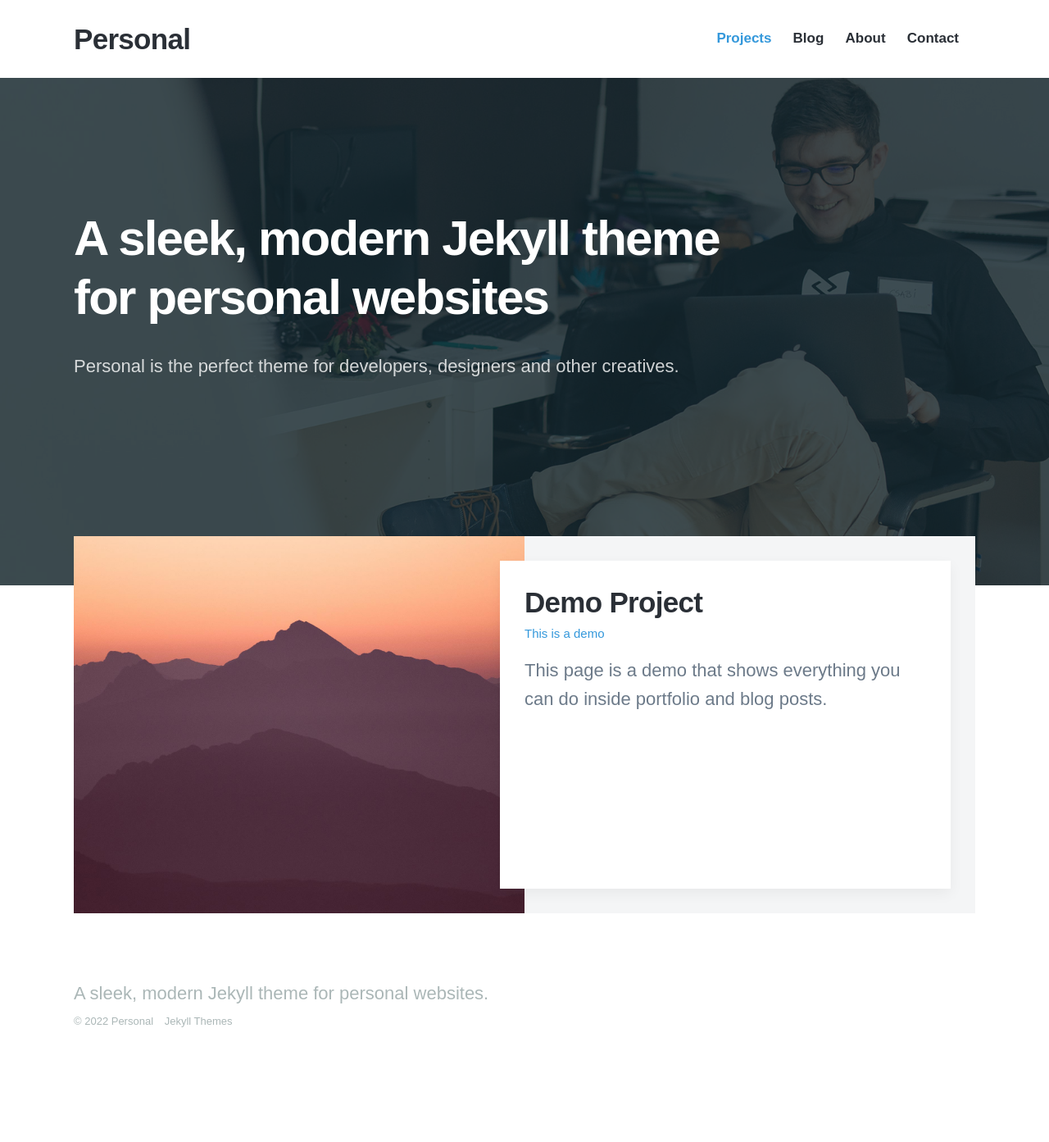
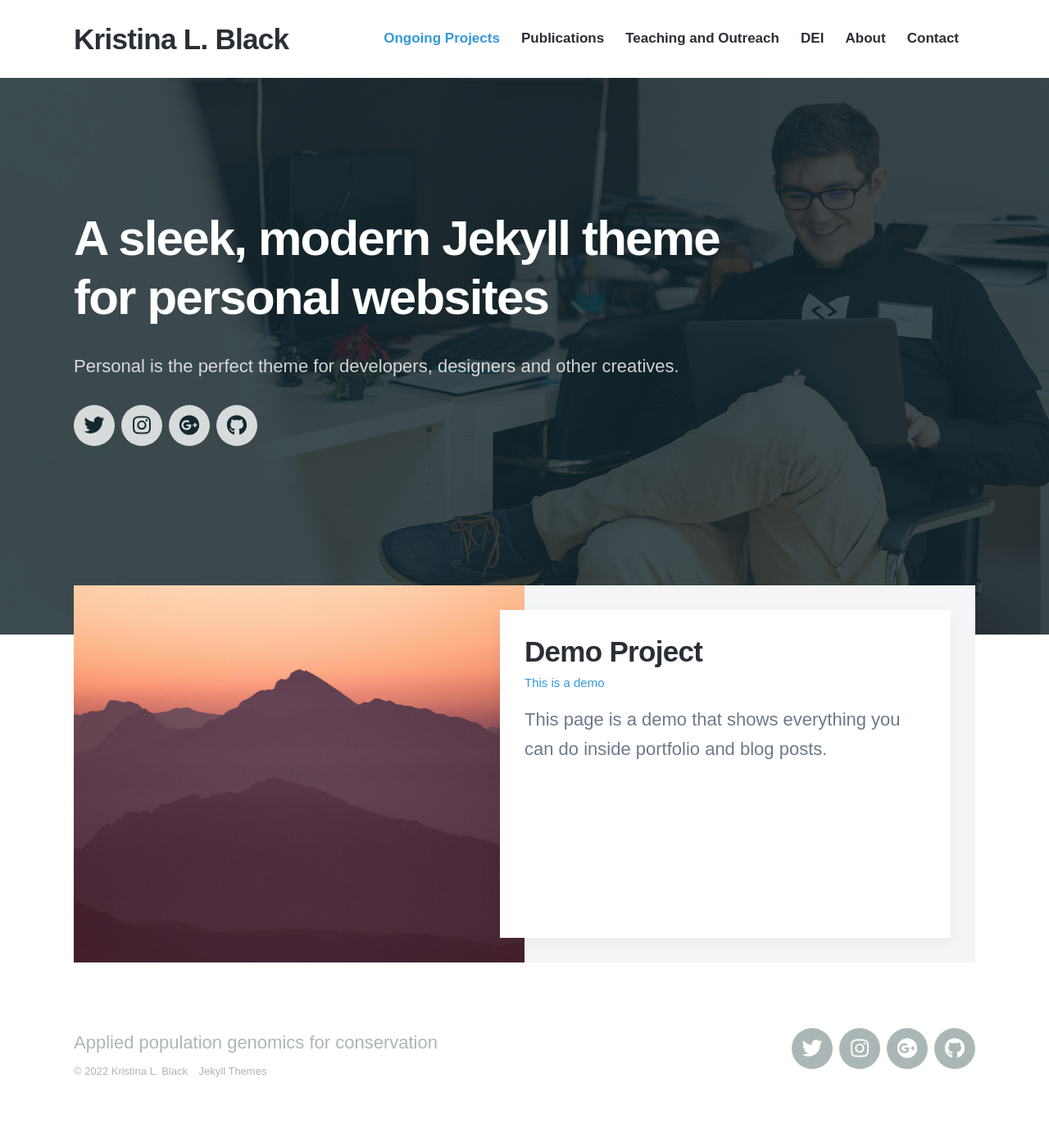
Before and after one commit to kristinaleilani/kristinaleilani.github.io, a Jekyll site: the page built from index.html, in a window 1280 px wide. Shown: the whole page at 82% size. Built offline with Jekyll 4.4.1, drawn with Linux system fonts in a browser that asks for light colours; nearby versions of some CDN libraries; some web fonts are replaced; before the commit the page ends 1332 px from its top, so only the background shows below that.

Commit message:
Update settings.yml

```diff
--- a/_data/settings.yml
+++ b/_data/settings.yml
@@ -1,5 +1,5 @@
 basic_settings:
-  site_title: Personal
+  site_title: Kristina L. Black
   favicon_image: /images/favicon.png
 
 header_settings:
@@ -8,17 +8,21 @@ header_settings:
 
 menu_settings:
   menu_items:
-    - title: 'Projects'
+    - title: 'Ongoing Projects'
       url: '/'
-    - title: 'Blog'
-      url: '/blog/'
+    - title: 'Publications'
+      url: '/publications/'
+    - title: 'Teaching and Outreach'
+      url: '/teachingoutreach/'
+    - title: 'DEI'
+      url: '/dei/'
     - title: 'About'
       url: '/about'
     - title: 'Contact'
       url: '/contact'
 
 footer_settings:
-  footer_tagline: A sleek, modern Jekyll theme for personal websites.
+  footer_tagline: Applied population genomics for conservation
 
 hero_settings:
   overlay_opacity: 0.8
@@ -34,11 +38,11 @@ contact_settings:
 
 social_settings:
   facebook_url: ''
-  twitter_url: ''
-  instagram_url: ''
+  twitter_url: 'https://twitter.com/kristi_leilani'
+  instagram_url: 'https://www.instagram.com/kristinaleilani/'
   snapchat_url: ''
   youtube_url: ''
-  google-plus_url: ''
+  google-plus_url: 'https://scholar.google.com/citations?hl=en&user=HOKU42cAAAAJ'
   vimeo_url: ''
   pinterest_url: ''
   medium_url: ''
@@ -50,7 +54,7 @@ social_settings:
   dribbble_url: ''
   behance_url: ''
   deviantart_url: ''
-  github_url: ''
+  github_url: 'https://github.com/kristinaleilani'
   reddit_url: ''
   flickr_url: ''
   etsy_url: ''
```
